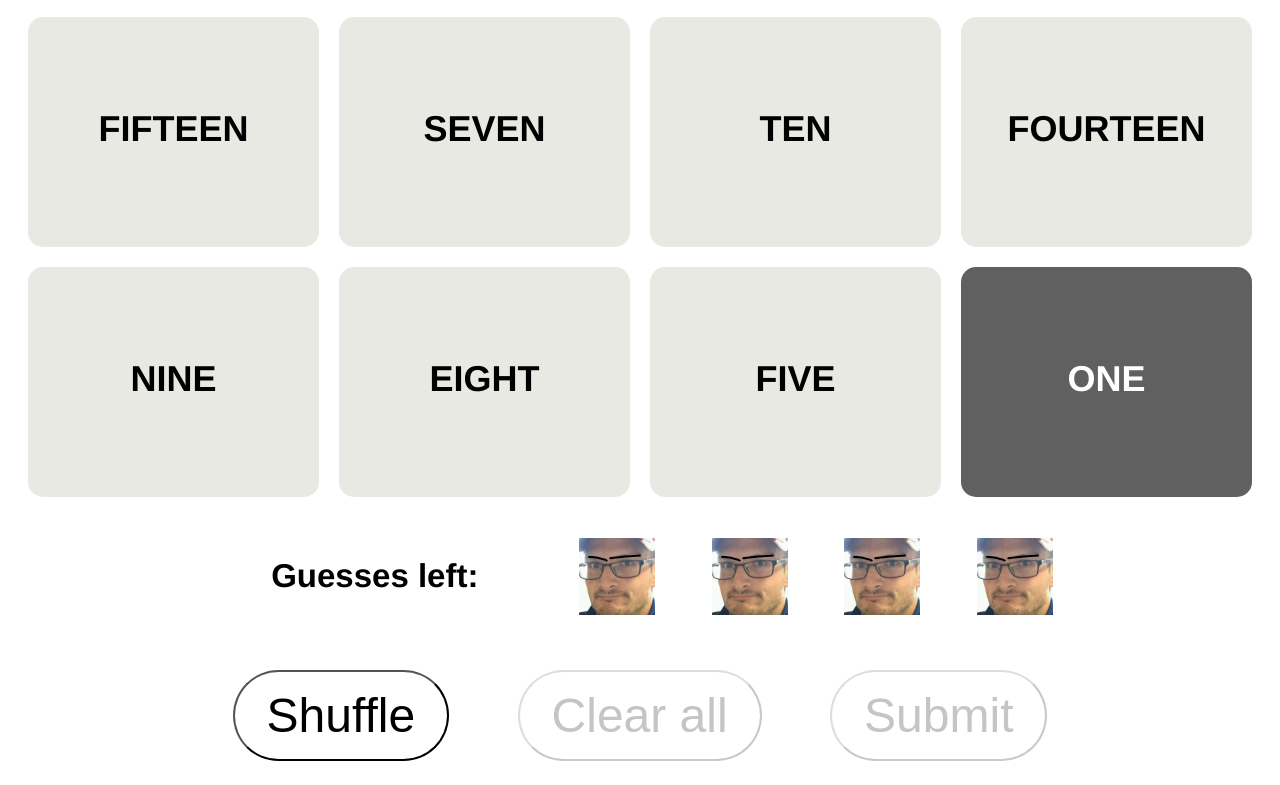
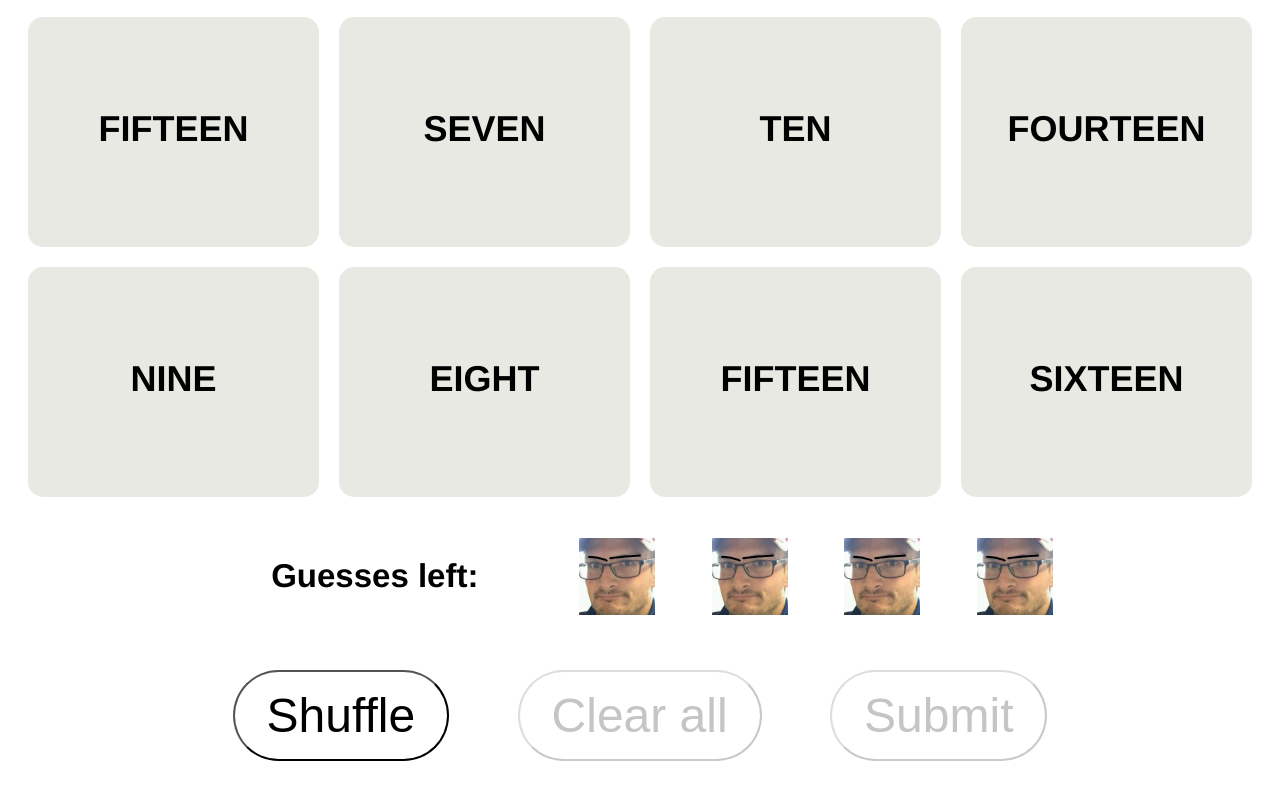
Before and after one commit to abgolev2/atanas-site, a plain HTML site: page disconnections.html in a window 1280 px wide. Both pictures are taken after a click on the button "Shuffle". Shown: the part 624-1409 px from the top of the page. Drawn offline with Linux system fonts and the light colour scheme.

Commit message:
Update disconnections.html

```diff
--- a/disconnections.html
+++ b/disconnections.html
@@ -382,7 +382,7 @@ function clickShuffle(){
 	for(i=rowsCleared; i<4; i++){
 		for(j=0; j<4; j++){
 			document.getElementById("word"+i+j).innerHTML = varArray[varArray.length-1];
-			if(selectedArray){
+			if(selectedArray[i][j]){
 				whichWord.style.backgroundColor = "#606060";
 				whichWord.style.color = "#FFFFFF";
 				selectionMatrix[i][j]=true;
```
